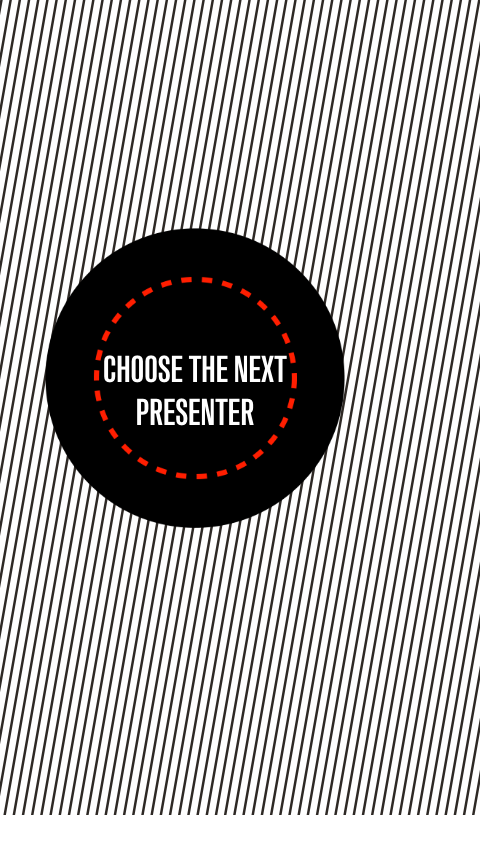
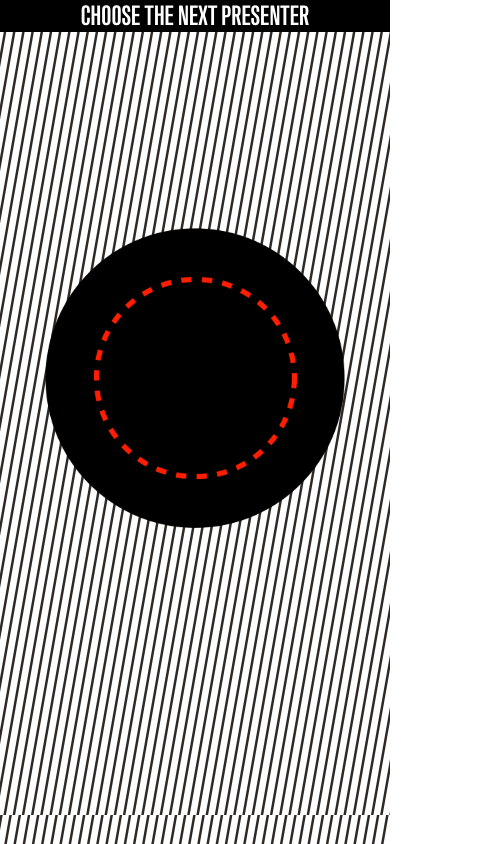
Before and after one commit to chrisgonzalez/squirrelly, a website: page public/choose.html in a window 390 px wide. Shown: the whole page, 480 px wide, since content can reach past the window. Drawn offline with nearby package versions, Linux system fonts and the light colour scheme.

Commit message:
adjust the question

```diff
--- a/public/choose.html
+++ b/public/choose.html
@@ -22,9 +22,9 @@
                 width: 100%;
             }
             .content {
-                max-width: 480px;
                 height: 100%;
                 margin: 0 auto;
+                background: url("img/choose-bg.png");
             }
             .box {
                 display: none;
@@ -41,52 +41,52 @@
                 margin-top: 20px;
                 width: 100%;
             }
-            .question {
-                text-transform: uppercase;
+            .answer {
                 position: fixed;
-                color: white;
                 top: 35%;
                 margin: auto;
-                font-size: 22px;
                 width: 300px;
                 height: 300px;
-                text-align: center;
                 background: url("img/choose-q.png");
                 background-size: cover;
             }
-            .q-wrap {
+            .answer-wrap {
                 width: 300px;
                 margin: 0 auto;
             }
             .q-text {
-                width: 300px;
-                margin-top: 120px;
+                max-width: 480px;
                 font-size: 35px;
+                color: white;
+                margin: 0 auto;
+                text-align: center;
+                text-transform: uppercase;
+                background-color: black;
             }
             @media (max-width: 1024px) {
-                .question {
+                .answer {
                     top: 18%;
                 }
             }
             @media (max-width: 670px) {
-                .question {
-                    top: 10%;
+                .answer {
+                    top: 15%;
                 }
             }
             @media (max-width: 480px) {
-                .question {
+                .answer {
+                    top: 27%;
+                }
+                .q-text {
                     font-size: 26px;
-                    top: 27%;
                 }
             }
         </style>
         <div class="overlay"></div>
         <div class="content">
-            <img src="img/choose-bg.png"/>
-            <div class="q-wrap">
-                <div class="question">
-                    <div class="q-text">choose the next presenter</div>
-                </div>
+            <div class="q-text">choose the next presenter</div>
+            <div class="answer-wrap">
+                <div class="answer"></div>
             </div>
         </div>
         <div class="box">
```
